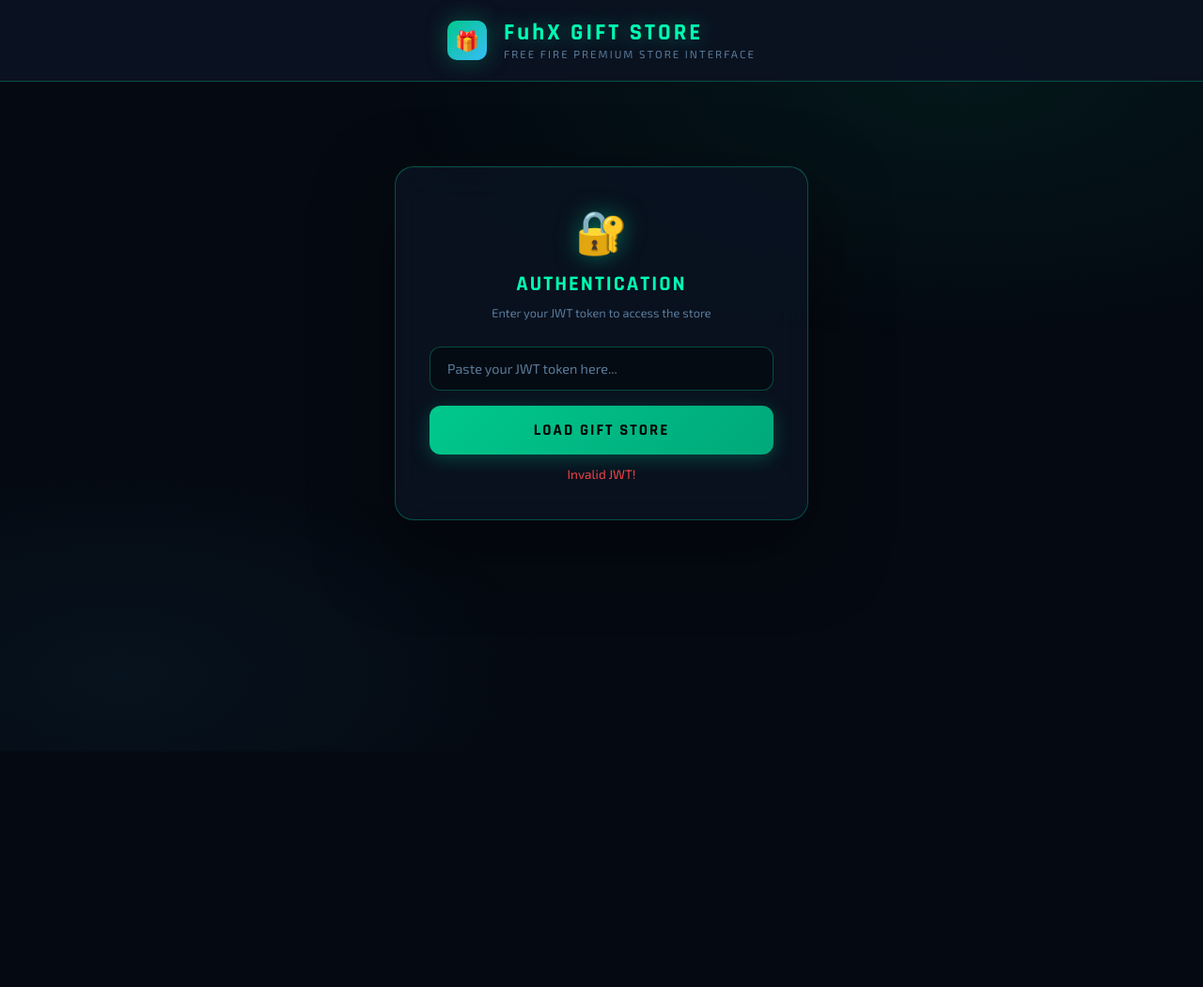
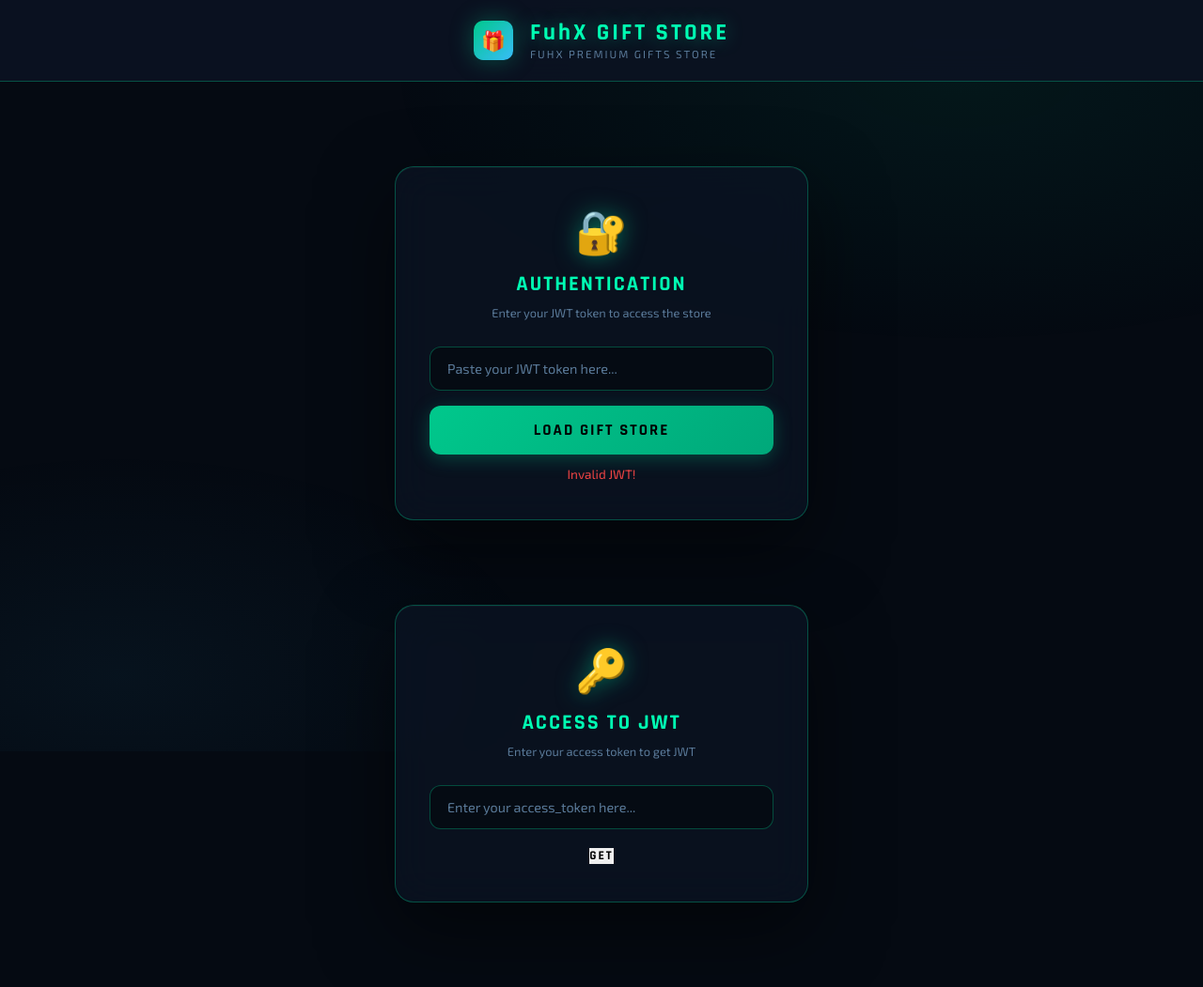
Before and after one commit to fuhckerx/Gift, a Flask app: page / in a window 1280 px wide. Shown: the whole page at 94% size. Before the commit the page ends 554 px from the top, so only its background shows below. Run offline with Flask 3, Linux system fonts and the light colour scheme; parts of the project's set-up code (start-up, migrations or seed data) failed here and were passed over.

Commit message:
Update index.html

```diff
--- a/templates/index.html
+++ b/templates/index.html
@@ -13,7 +13,7 @@
     <div class="header-logo">🎁</div>
     <div class="header-text">
       <h1>FuhX GIFT STORE</h1>
-      <p>Free Fire Premium Store Interface</p>
+      <p>FuhX Premium Gifts Store </p>
     </div>
   </header>
 
@@ -25,6 +25,21 @@
     <input type="text" id="jwtInput" placeholder="Paste your JWT token here..." autocomplete="off">
     <button id="loadBtn">LOAD GIFT STORE</button>
     <p id="errorMsg" class="error"></p>
+  </div>
+
+  <!-- ACCESS TO JWT -->
+  <div class="login-container" id="jwtAccessBox" style="margin-top: 20px;">
+    <div class="login-icon">🔑</div>
+    <h2>ACCESS TO JWT</h2>
+    <p class="sub">Enter your access token to get JWT</p>
+    <input type="text" id="accessTokenInput" placeholder="Enter your access_token here..." autocomplete="off">
+    <button id="getJwtBtn">GET</button>
+    <p id="jwtErrorMsg" class="error"></p>
+    <div id="jwtResultBox" style="display:none; margin-top:16px; text-align:left;">
+      <p style="font-size:0.72em; color:var(--green); letter-spacing:2px; font-family:'Rajdhani',sans-serif; font-weight:600; margin-bottom:8px;">TOKEN</p>
+      <p id="jwtTokenText" style="font-size:0.78em; color:#8ac0d0; word-break:break-all; line-height:1.6; font-family:monospace; background:rgba(0,0,0,0.3); padding:12px; border-radius:8px; border:1px solid var(--border);"></p>
+      <button id="copyJwtBtn" style="margin-top:12px; width:100%; padding:11px; font-size:0.95em; border-radius:10px; background:transparent; border:1px solid var(--green); color:var(--green2); letter-spacing:1px;">⎘ COPY TOKEN</button>
+    </div>
   </div>
 
   <!-- STORE -->
```
